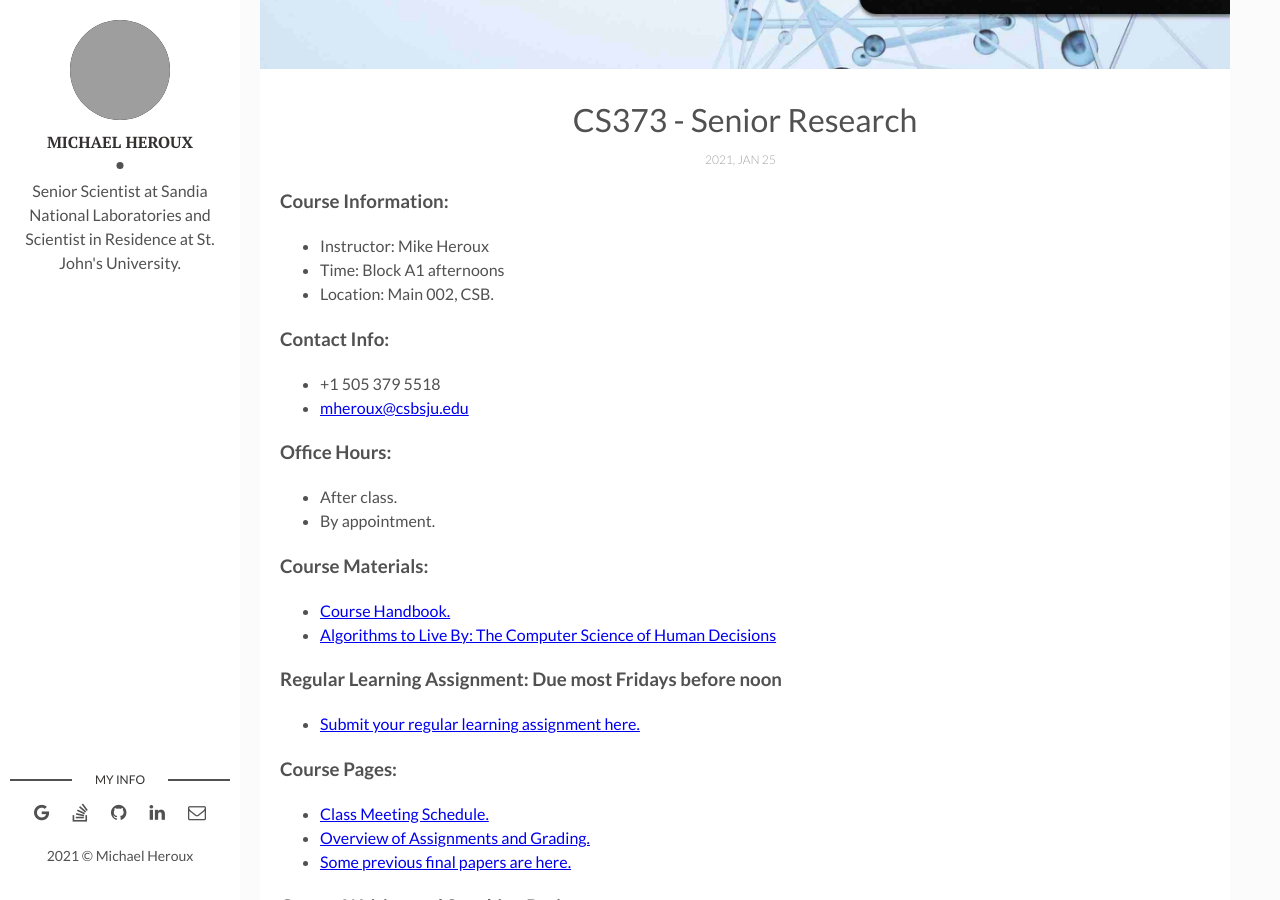
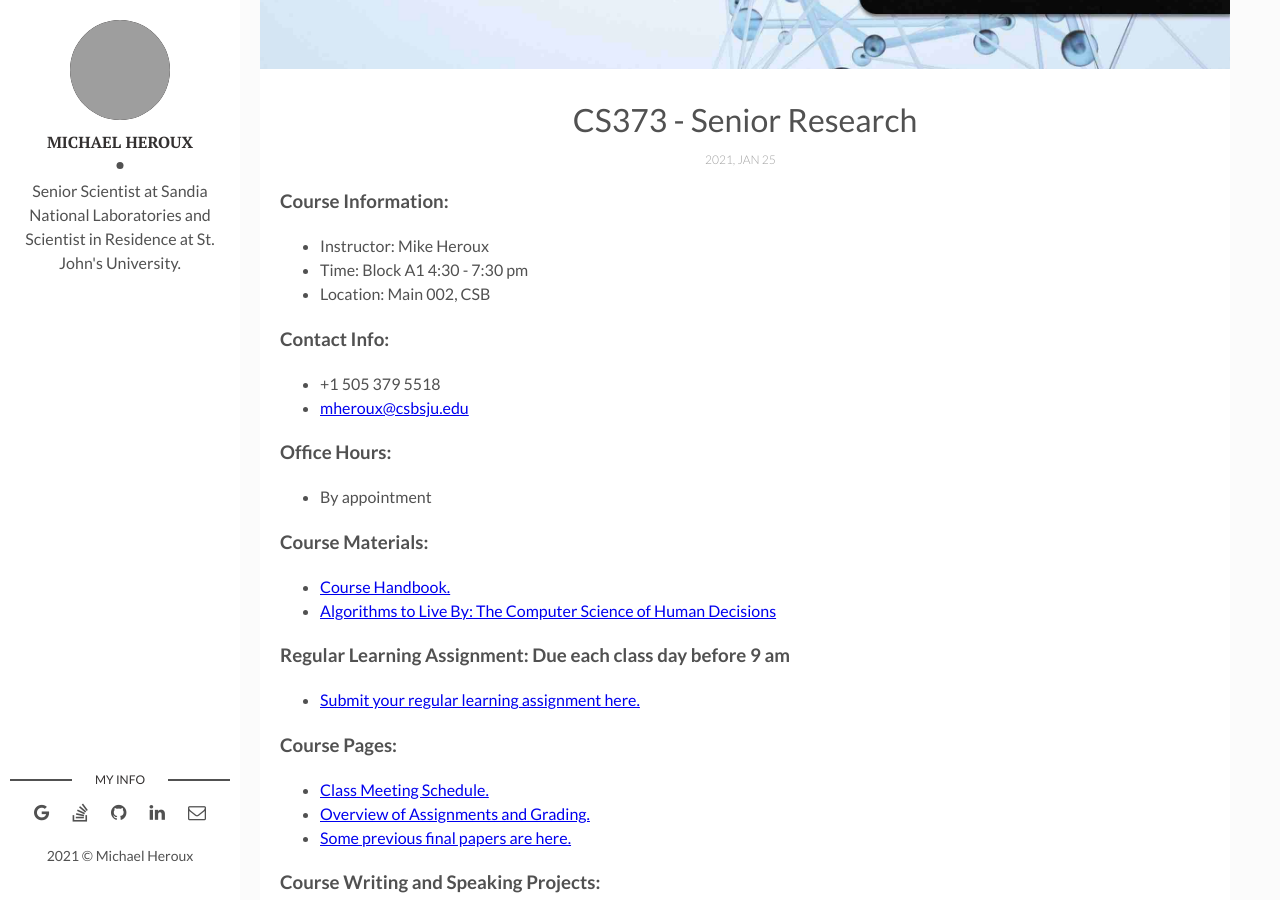
Before and after one commit to maherou/Teaching, a Jekyll site: the page built from _posts/2021-01-25-spring-CS373.md, in a window 1280 px wide and 900 px high, scrolled down 451 px. Built offline with Jekyll 4.4.1, drawn with Linux system fonts in a browser that asks for light colours; grey boxes are pictures that could not be loaded.

Commit message:
Update 2021-01-25-spring-CS373.md

```diff
--- a/_posts/2021-01-25-spring-CS373.md
+++ b/_posts/2021-01-25-spring-CS373.md
@@ -10,22 +10,21 @@ location: "Collegeville, MN, USA"
 
 ### Course Information:
 - Instructor: Mike Heroux
-- Time: Block A1 afternoons
-- Location: Main 002, CSB.
+- Time: Block A1 4:30 - 7:30 pm
+- Location: Main 002, CSB
 
 ### Contact Info:
 - +1 505 379 5518
 - <mheroux@csbsju.edu>
 
 ### Office Hours:
-- After class.
-- By appointment.
+- By appointment
 
 ### Course Materials:
 - [Course Handbook.](../files/CS373/CSCI373CourseHandbookLatestEdition.pdf)
 - [Algorithms to Live By: The Computer Science of Human Decisions](http://algorithmstoliveby.com)
 
-### Regular Learning Assignment: Due most Fridays before noon
+### Regular Learning Assignment: Due each class day before 9 am
 - [Submit your regular learning assignment here.](https://forms.gle/sHWVnwxLdGZFkMFLA)
 
 ### Course Pages:
```
